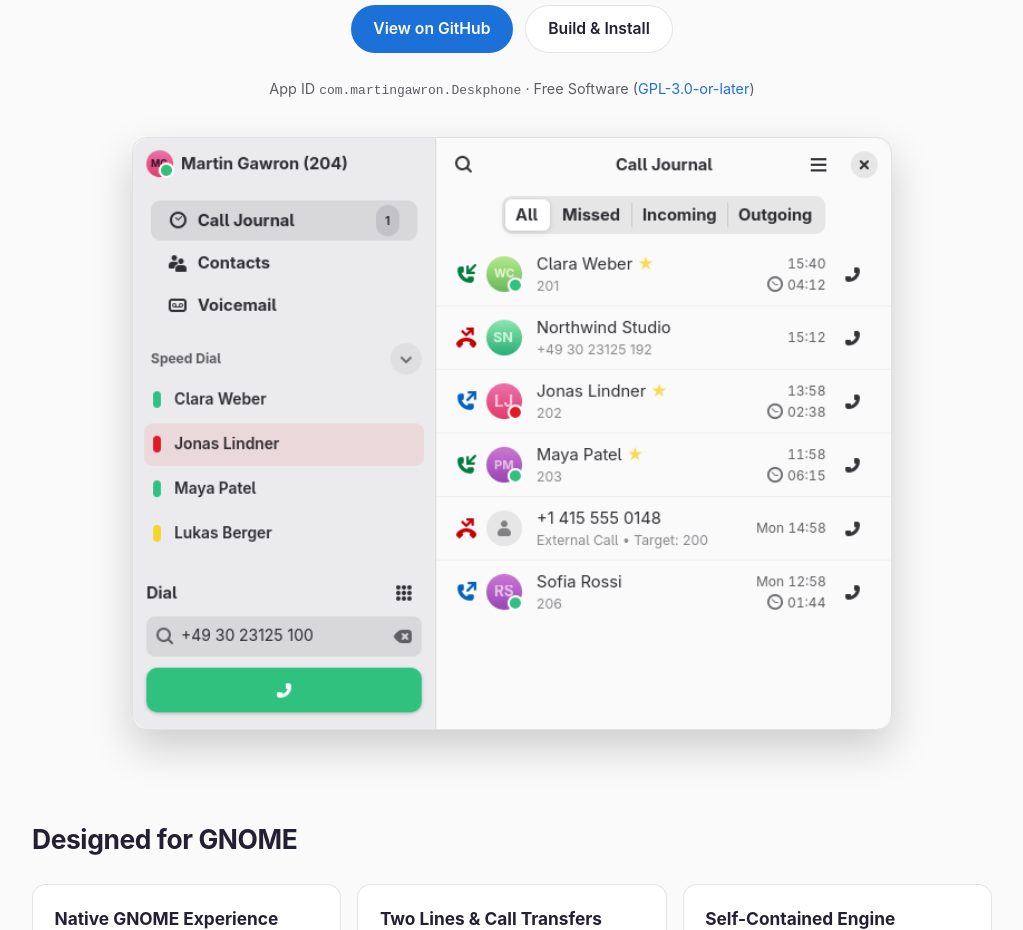
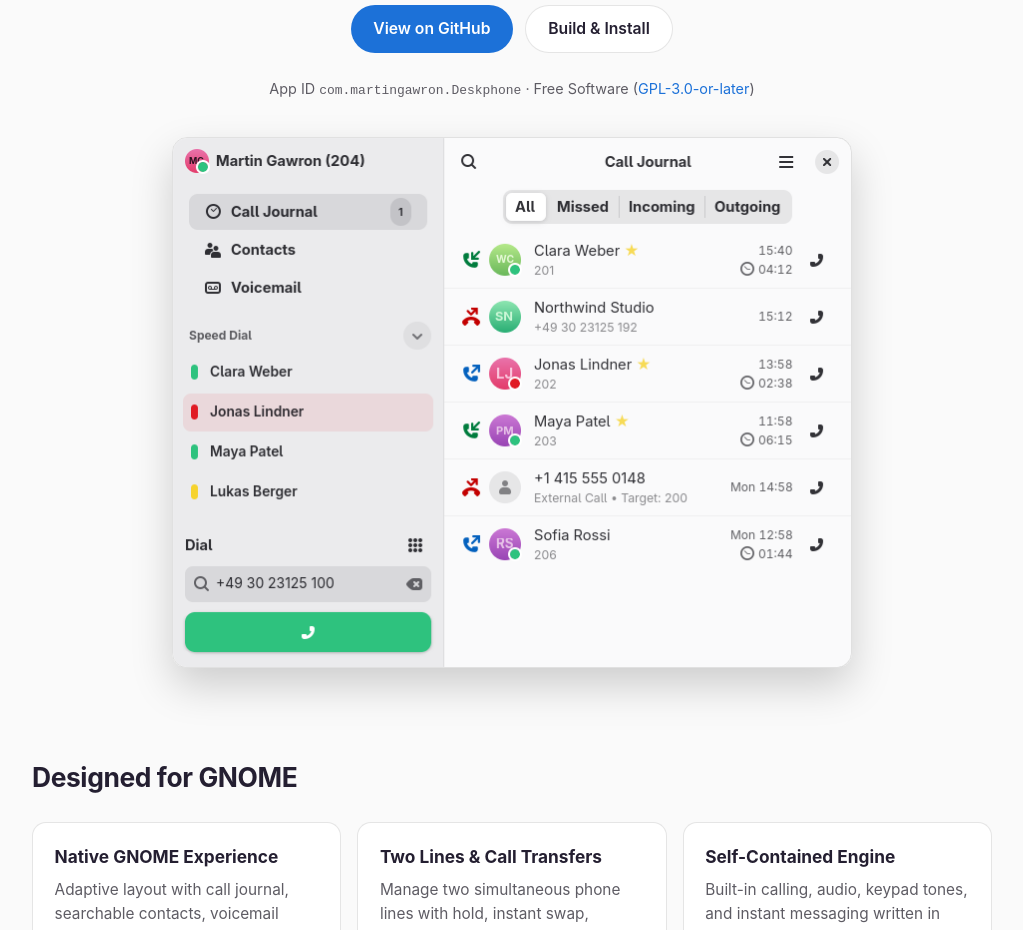
Before and after one commit to megawron/deskphone, a plain HTML site: page website/index.html in a window 1280 px wide. Shown: the part 440-1370 px from the top of the page, without its empty margins (128-1151 px from the left). Drawn offline with Linux system fonts and the light colour scheme.

```diff
--- a/website/style.css
+++ b/website/style.css
@@ -182,7 +182,7 @@ a:hover {
 
 .hero-showcase {
   margin: 2.25rem auto 0;
-  max-width: 760px;
+  max-width: 680px;
 }
 
 .hero-showcase img {
```
